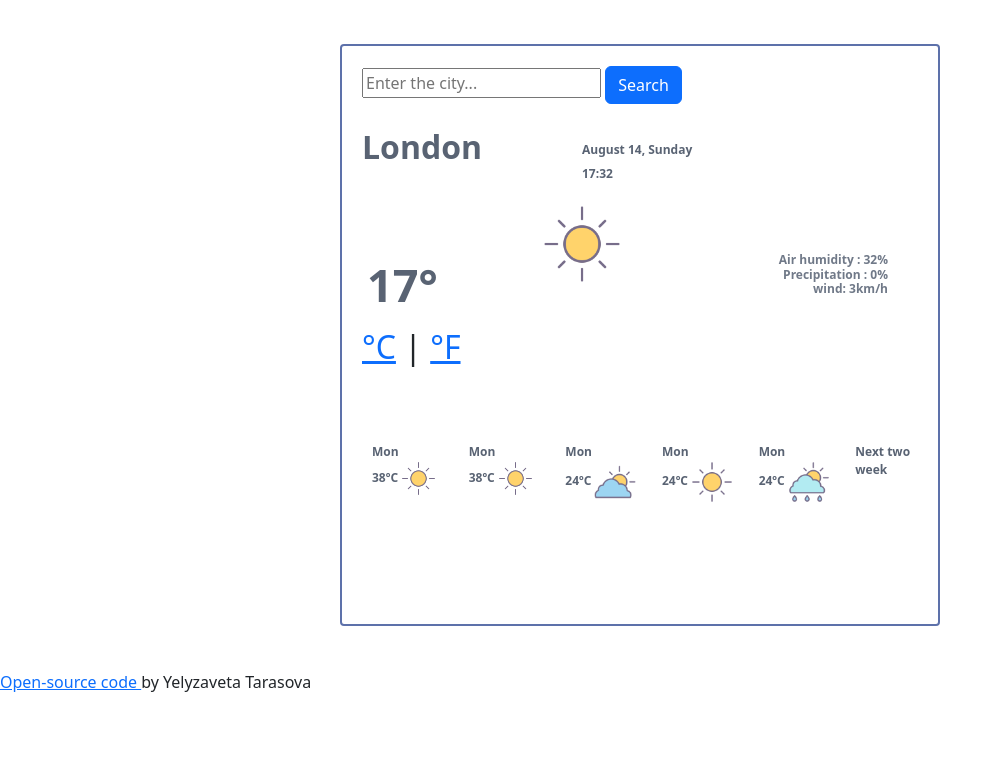
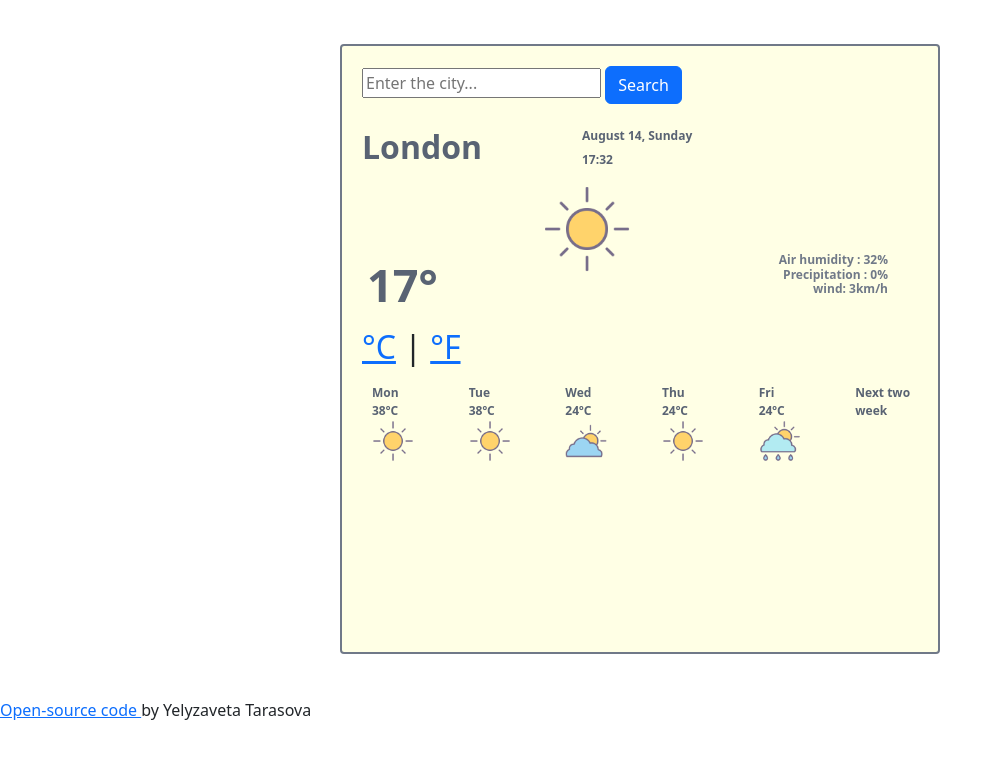
Before and after one commit to Elyzavetka/weather-app-vanilla-js, a website built with Parcel: page index.html in a window 1280 px wide. Shown: the whole page, without its empty margins (0-1003 px from the left). Built offline with nearby package versions, Linux system fonts and the light colour scheme.

Commit message:
Design changes

```diff
--- a/index.html
+++ b/index.html
@@ -67,29 +67,29 @@
       </h3>
 
       <div class="img1">
-        <img src="img/img1.png" width="80px" alt="" />
+        <img src="img/img1.png" width="90px" alt="" />
       </div>
 
       <div class="row">
         <div class="col-2">
           Mon<br />
-          38ºC <img src="img/img1.png" width="35px" alt="" /><br />
+          38ºC <br/><img src="img/img1.png" width="42px" alt="" /><br />
         </div>
         <div class="col-2">
-          Mon<br />
-          38ºC <img src="img/img1.png" width="35px" alt="" /><br />
+          Tue<br />
+          38ºC <br/><img src="img/img1.png" width="42px" alt="" /><br />
         </div>
         <div class="col-2">
-          Mon<br />
-          24ºC <img src="img/img2.png" width="42px" alt="" /><br />
+          Wed<br />
+          24ºC <br/><img src="img/img2.png" width="42px" alt="" /><br />
         </div>
         <div class="col-2">
-          Mon<br />
-          24ºC <img src="img/img1.png" width="42px" alt="" /><br />
+          Thu<br />
+          24ºC <br/><img src="img/img1.png" width="42px" alt="" /><br />
         </div>
         <div class="col-2">
-          Mon<br />
-          24ºC <img src="img/img3.png" width="42px" alt="" /><br />
+          Fri<br />
+          24ºC <br/><img src="img/img3.png" width="42px" alt="" /><br />
         </div>
         <div class="col-2">
           Next two week<br />
--- a/src/styles.css
+++ b/src/styles.css
@@ -39,7 +39,7 @@ p {
   font-size: 12px;
   font-weight: bold;
   position: relative;
-  top: -51px;
+  top: -65px;
   left: 220px;
 }
 .dateNow {
@@ -47,13 +47,13 @@ p {
   font-size: 12px;
   font-weight: bold;
   position: relative;
-  top: -41px;
+  top: -55px;
   left: 220px;
 }
 .img1 {
   display: block;
   position: relative;
-  top: -260px;
+  top: -280px;
   left: 180px;
 }
 
@@ -66,7 +66,7 @@ p {
   font-size: 12px;
   font-weight: bold;
   position: relative;
-  top: -101px;
+  top: -170px;
   left: 10px;
 }
 .col-6 {
@@ -78,8 +78,9 @@ p {
   left: 10px;
 }
 .weather-app {
+  background-color: #ffffe5;
   max-width: 600px;
-  border: 2px solid #5d71aa;
+  border: 2px solid #707988;
   border-radius: 4px;
   padding: 20px;
   margin: 0 auto;
```
